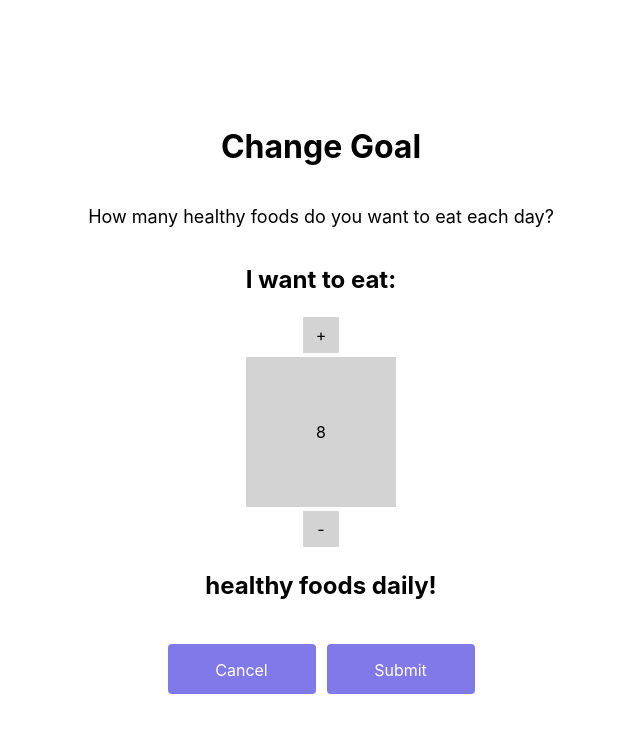
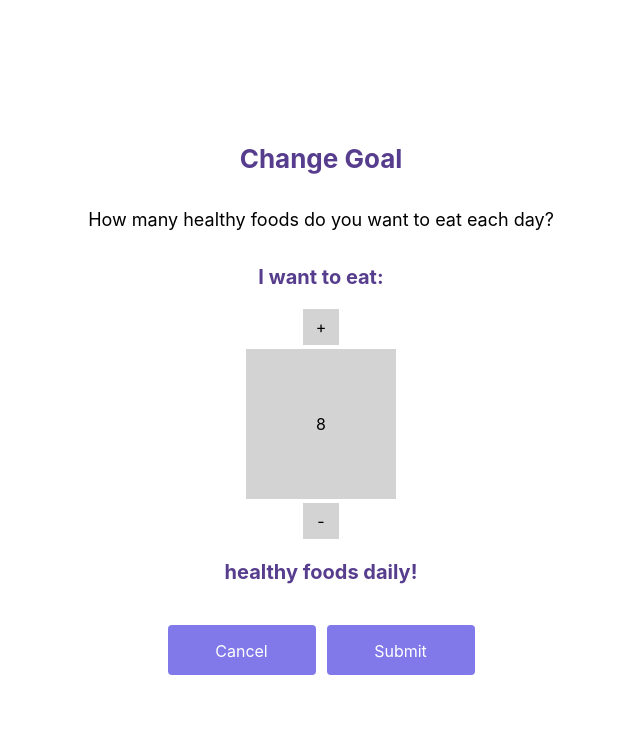
Before and after one commit to Glow-Carrots-App/glow-web, a Next.js app: page /settings/change-goal in a window 1280 px wide. Shown: the top 732 px of the page, without its empty margins (319-959 px from the left). Built offline with nearby package versions, Linux system fonts and the light colour scheme; no server answers.

Commit message:
heading1 and heading2 css updates

```diff
--- a/components/Heading1/index.js
+++ b/components/Heading1/index.js
@@ -1,7 +1,7 @@
+import styles from "./styles.module.css";
+
 const Heading1 = ({ children }) => {
-  return (
-    <h1>{children}</h1>
-  );
+  return <h1 className={styles.heading1}>{children}</h1>;
 };
 
 export default Heading1;
--- /dev/null
+++ b/components/Heading1/styles.module.css
@@ -0,0 +1,4 @@
+.heading1 {
+  color: #573d8d;
+  font-size: 26px;
+}
--- a/components/Heading2/index.js
+++ b/components/Heading2/index.js
@@ -1,5 +1,7 @@
+import styles from "./styles.module.css";
+
 const Heading2 = ({ children }) => {
-  return <h2>{children}</h2>;
+  return <h2 className={styles.heading2}>{children}</h2>;
 };
 
 export default Heading2;
--- /dev/null
+++ b/components/Heading2/styles.module.css
@@ -0,0 +1,4 @@
+.heading2 {
+  color: #573d8d;
+  font-size: 20px;
+}
```
